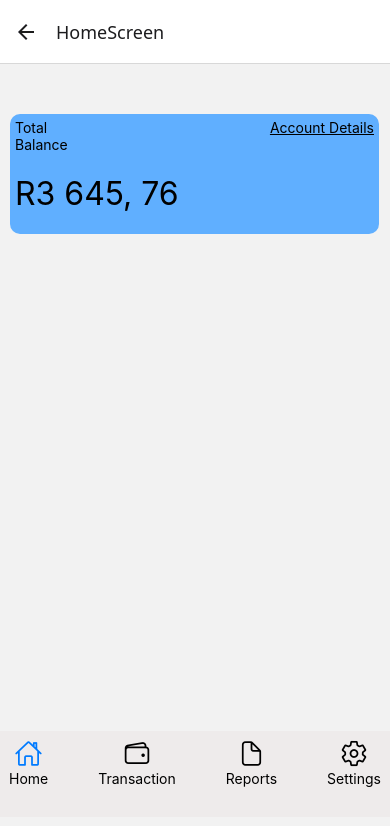
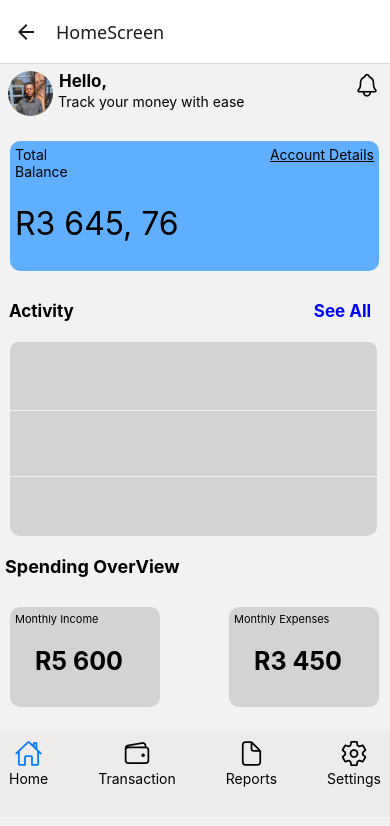
Before and after one commit to Thando1277/Flow, a React Native app: screen /HomeScreen in a window 390 px wide. Shown: the top 826 px of the page. Built offline with nearby package versions, Linux system fonts and the light colour scheme.

Commit message:
Finished the design for HomeScree.

```diff
--- /dev/null
+++ b/Components/ActivityCard.jsx
@@ -0,0 +1,31 @@
+import { StyleSheet, Text, View } from 'react-native'
+import React from 'react'
+
+const ActivityCard = () => {
+  return (
+    <View style={styles.container}>
+        <View style={[styles.innerContainer, {top: 69}]}></View>
+        <View style={[styles.innerContainer, { top: 135}]}></View>
+        <View style={[styles.innerContainer]}></View>
+    </View>
+  )
+}
+
+export default ActivityCard
+
+const styles = StyleSheet.create({
+    container: {
+        backgroundColor: '#d3d3d3ff',
+        width: 367,
+        height: 195,
+        marginLeft: 10,
+        borderRadius: 10,
+        marginTop: 20,
+    },
+    innerContainer: {
+        width: '100%',
+        height: 1,
+        backgroundColor: '#f3f3f3',
+        position: 'absolute',
+    }
+})
--- a/Components/BalanceCard.jsx
+++ b/Components/BalanceCard.jsx
@@ -22,9 +22,9 @@ export default BalanceCard
 const styles = StyleSheet.create({
   container: {
     backgroundColor: '#60AFFF',
-    height: 120,
+    height: 130,
     width:  369,
-    marginTop: 50,
+    marginTop: 25,
     marginLeft: 10,
     marginLeft: 10,
     borderRadius: 10,
@@ -36,7 +36,7 @@ const styles = StyleSheet.create({
     gap: 168
   },
   balanceHeading: {
-    marginTop: 21
+    marginTop: 24
   },
   balance: {
     fontSize: 32
--- /dev/null
+++ b/Components/SpendingOverView.jsx
@@ -0,0 +1,57 @@
+import { StyleSheet, Text, View } from 'react-native'
+import React from 'react'
+
+const SpendingOverView = () => {
+  return (
+    <View style={styles.container}>
+        <View style={styles.incomeBox}>
+            <Text style={styles.Headingtext}>Monthly Income</Text>
+            <View style={styles.amount}>
+                <Text style={styles.textAmount}>R5 600</Text>
+            </View>
+        </View>
+        <View style={styles.expenseBox}>
+            <Text style={styles.Headingtext}>Monthly Expenses</Text>
+            <View style={styles.amount}>
+                <Text style={styles.textAmount}>R3 450</Text>
+            </View>
+        </View>
+    </View>
+  )
+}
+
+export default SpendingOverView
+
+const styles = StyleSheet.create({
+    container: {
+        flexDirection: 'row',
+        gap: 69
+    },
+    incomeBox: {
+        backgroundColor: '#d3d3d3ff',
+        width: 150,
+        height: 100,
+        borderRadius: 10,
+        marginLeft: 10,
+        marginTop: 30,
+        padding: 5
+    },
+    expenseBox: {
+        backgroundColor: '#d3d3d3ff',
+        width: 150,
+        height: 100,
+        borderRadius: 10,
+        marginTop: 30,
+        padding: 5
+    },
+    Headingtext: {
+        fontSize: 11
+    },
+    amount: {
+        margin: 20
+    },
+    textAmount: {
+        fontSize: 25,
+        fontWeight: 'bold'
+    }
+})
--- a/Screens/HomeScreen.jsx
+++ b/Screens/HomeScreen.jsx
@@ -1,17 +1,97 @@
-import { StyleSheet, Text, View } from 'react-native'
-import React from 'react'
+import { StyleSheet, Text, View, TouchableOpacity, Image } from 'react-native'
+import { useState, useEffect } from 'react'
+import { Ionicons } from '@expo/vector-icons';
+import { getAuth } from 'firebase/auth'
+import { getFirestore, doc, getDoc } from "firebase/firestore";
+
+//Components
 import BalanceCard from '../Components/BalanceCard';
 import BottomNavigation from '../Components/BottomNavigation';
+import ActivityCard from '../Components/ActivityCard';
+import SpendingOverView from '../Components/SpendingOverView';
 
 const HomeScreen = () => {
+  const [username, setUsername] = useState('');
+
+  useEffect(() => {
+    const getCurrentUser = async () => {
+      const auth = getAuth();
+      const db = getFirestore();
+      const user = auth.currentUser;
+
+      if(user){
+        const userDoc = await getDoc(doc(db, 'users', user.uid))
+        if(userDoc.exists()){
+          setUsername(userDoc.data().fullname.split(" ")[0]);
+        };
+      }
+    };
+    getCurrentUser();
+  }, [])
+
   return (
     <View>
+      <View style={styles.userInfo}>
+        <Image source={require ('../assets/linkedin profile.jpg')} style={{width: 45, height: 45, borderRadius: 100}}/>
+        <Text style={styles.userText}>Hello, {username}</Text>
+        <Text style={styles.userText2}>Track your money with ease</Text>
+        <Ionicons name='notifications-outline' size={26} style={styles.notificationBell}/>
+      </View>
+
       <BalanceCard/>
       <BottomNavigation/>
+      <View style={styles.Activityheader}>
+        <Text style={styles.activityText}>Activity</Text>
+        <TouchableOpacity>
+          <Text style={styles.seeAllText}>See All</Text>
+        </TouchableOpacity>
+      </View>
+      <ActivityCard/>
+      <Text
+        style={{fontWeight: 'bold', fontSize: 18, marginTop: 20, marginLeft: 5}}
+      >Spending OverView</Text>
+      <SpendingOverView/>
     </View>
   )
 }
 
 export default HomeScreen
 
-const styles = StyleSheet.create({})
+const styles = StyleSheet.create({
+  userInfo: {
+    flexDirection: 'row',
+    gap: 6,
+    marginTop: 7,
+    marginLeft: 8
+  },
+  userText: {
+    fontSize: 17,
+    fontWeight: 'bold'
+  },
+  userText2: {
+    fontWeight: 'light',
+    position: 'absolute',
+    bottom: 6,
+    left: 50,
+    fontSize: '12'
+  },
+  notificationBell: {
+    position: 'absolute',
+    right: 10
+  },
+  Activityheader: {
+    marginTop: 30,
+    flexDirection: 'row',
+    gap: 240,
+    marginLeft: 9,
+  },
+  activityText: {
+    fontWeight: 'bold',
+    fontSize: 17
+  },
+  seeAllText: {
+    fontWeight: 'bold',
+    color: 'blue',
+    fontSize: 17,
+  }
+})
```
Also changed, not shown: assets/linkedin profile.jpg (added).
